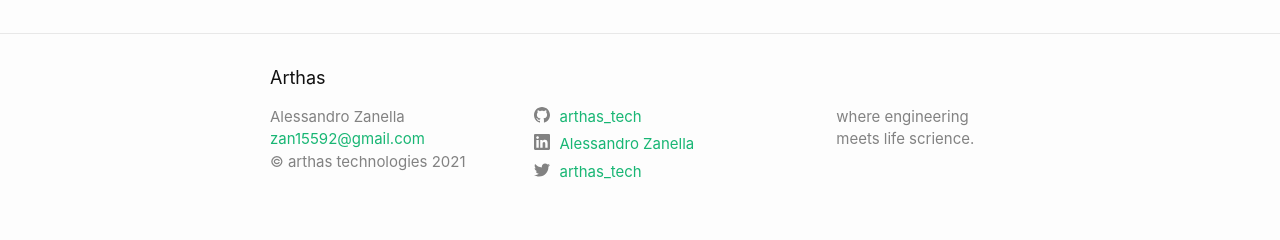
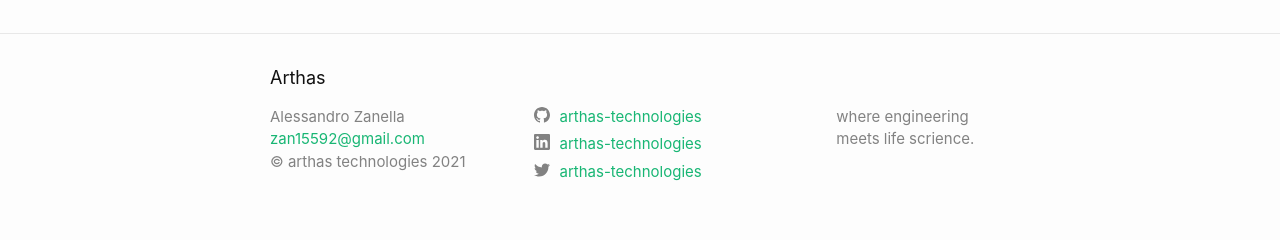
Before and after one commit to arthas-technologies/arthas-technologies.github.io, a Jekyll site: the page built from news.md, in a window 1280 px wide. Shown: the part 815-1055 px from the top of the page. Built offline with Jekyll 4.4.1, drawn with Linux system fonts in a browser that asks for light colours.

Commit message:
minor fixes

```diff
--- a/_config.yml
+++ b/_config.yml
@@ -24,12 +24,12 @@ description: >- # this means to ignore newlines until "baseurl:"
   where engineering meets life scrience.
 baseurl: "" # the subpath of your site, e.g. /blog
 url: "https://arthas-technologies.github.io" # the base hostname & protocol for your site, e.g. http://example.com
-twitter_username: arthas_tech
-github_username:  arthas_tech
+twitter_username: arthas-technologies
+github_username:  arthas-technologies
 
 # Attributes that exist but arent default
 author: Alessandro Zanella
-linkedin_username: alessandro-zanella-464528171
+linkedin_username: company/arthas-technologies
 
 # new fields not defaulted
 copyright: "arthas technologies"
--- a/_includes/social.html
+++ b/_includes/social.html
@@ -4,7 +4,7 @@
   {%- if site.flickr_username -%}<li><a href="https://www.flickr.com/photos/{{ site.flickr_username| cgi_escape | escape }}"><svg class="svg-icon"><use xlink:href="{{ '/assets/minima-social-icons.svg#flickr' | relative_url }}"></use></svg> <span class="username">{{ site.flickr_username| escape }}</span></a></li>{%- endif -%}
   {%- if site.github_username -%}<li><a href="https://github.com/{{ site.github_username| cgi_escape | escape }}"><svg class="svg-icon"><use xlink:href="{{ '/assets/minima-social-icons.svg#github' | relative_url }}"></use></svg> <span class="username">{{ site.github_username| escape }}</span></a></li>{%- endif -%}
   {%- if site.instagram_username -%}<li><a href="https://instagram.com/{{ site.instagram_username| cgi_escape | escape }}"><svg class="svg-icon"><use xlink:href="{{ '/assets/minima-social-icons.svg#instagram' | relative_url }}"></use></svg> <span class="username">{{ site.instagram_username| escape }}</span></a></li>{%- endif -%}
-  {%- if site.linkedin_username -%}<li><a href="https://www.linkedin.com/in/{{ site.linkedin_username| cgi_escape | escape }}"><svg class="svg-icon"><use xlink:href="{{ '/assets/minima-social-icons.svg#linkedin' | relative_url }}"></use></svg> <span class="username">Alessandro Zanella</span></a></li>{%- endif -%}
+  {%- if site.linkedin_username -%}<li><a href="https://www.linkedin.com/in/{{ site.linkedin_username| cgi_escape | escape }}"><svg class="svg-icon"><use xlink:href="{{ '/assets/minima-social-icons.svg#linkedin' | relative_url }}"></use></svg> <span class="username">arthas-technologies</span></a></li>{%- endif -%}
   {%- if site.pinterest_username -%}<li><a href="https://www.pinterest.com/{{ site.pinterest_username| cgi_escape | escape }}"><svg class="svg-icon"><use xlink:href="{{ '/assets/minima-social-icons.svg#pinterest' | relative_url }}"></use></svg> <span class="username">{{ site.pinterest_username| escape }}</span></a></li>{%- endif -%}
   {%- for mst in site.mastodon -%}{%- if mst.username and mst.instance -%}<li><a href="https://{{ mst.instance| cgi_escape | escape}}/@{{mst.username}}"><svg class="svg-icon"><use xlink:href="{{ '/assets/minima-social-icons.svg#mastodon' | relative_url }}"></use></svg> <span class="username">{{ mst.username|escape }}</span></a></li>{%- endif -%}{%- endfor -%}
   {%- if site.twitter_username -%}<li><a href="https://www.twitter.com/{{ site.twitter_username| cgi_escape | escape }}"><svg class="svg-icon"><use xlink:href="{{ '/assets/minima-social-icons.svg#twitter' | relative_url }}"></use></svg> <span class="username">{{ site.twitter_username| escape }}</span></a></li>{%- endif -%}
```
